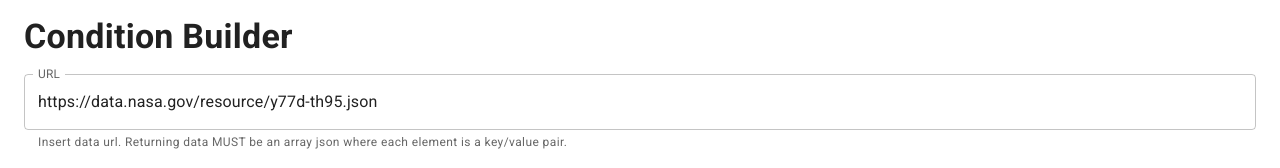
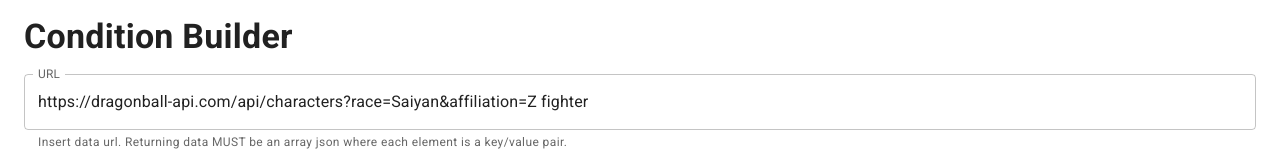
Before and after one commit to goodguygoddy/ConditionBuilder, a React (Vite) app: page / in a window 1280 px wide. Shown: the top 168 px of the page. Built offline with nearby package versions, Linux system fonts and the light colour scheme; no server answers; the HTML template or start-up script is replaced by a standard one.

Commit message:
Update index.tsx

```diff
--- a/src/pages/ConditionBuilder/index.tsx
+++ b/src/pages/ConditionBuilder/index.tsx
@@ -11,7 +11,7 @@ import ResultDataTable from "@/pages/ConditionBuilder/components/ResultDataTable
 import { DataItem } from "@/pages/ConditionBuilder/types";
 
 const ConditionBuilder: React.FC = () => {
-  const [searchUrl, setSearchUrl] = useState<string>('https://data.nasa.gov/resource/y77d-th95.json');
+  const [searchUrl, setSearchUrl] = useState<string>('https://dragonball-api.com/api/characters?race=Saiyan&affiliation=Z fighter');
   const [tableHeader, setTableHeader] = useState<string[]>([]);
   const [filteredData, setFilteredData] = useState<DataItem[]>([]);
   const { data, loading, error } = useFetch(searchUrl);
```
